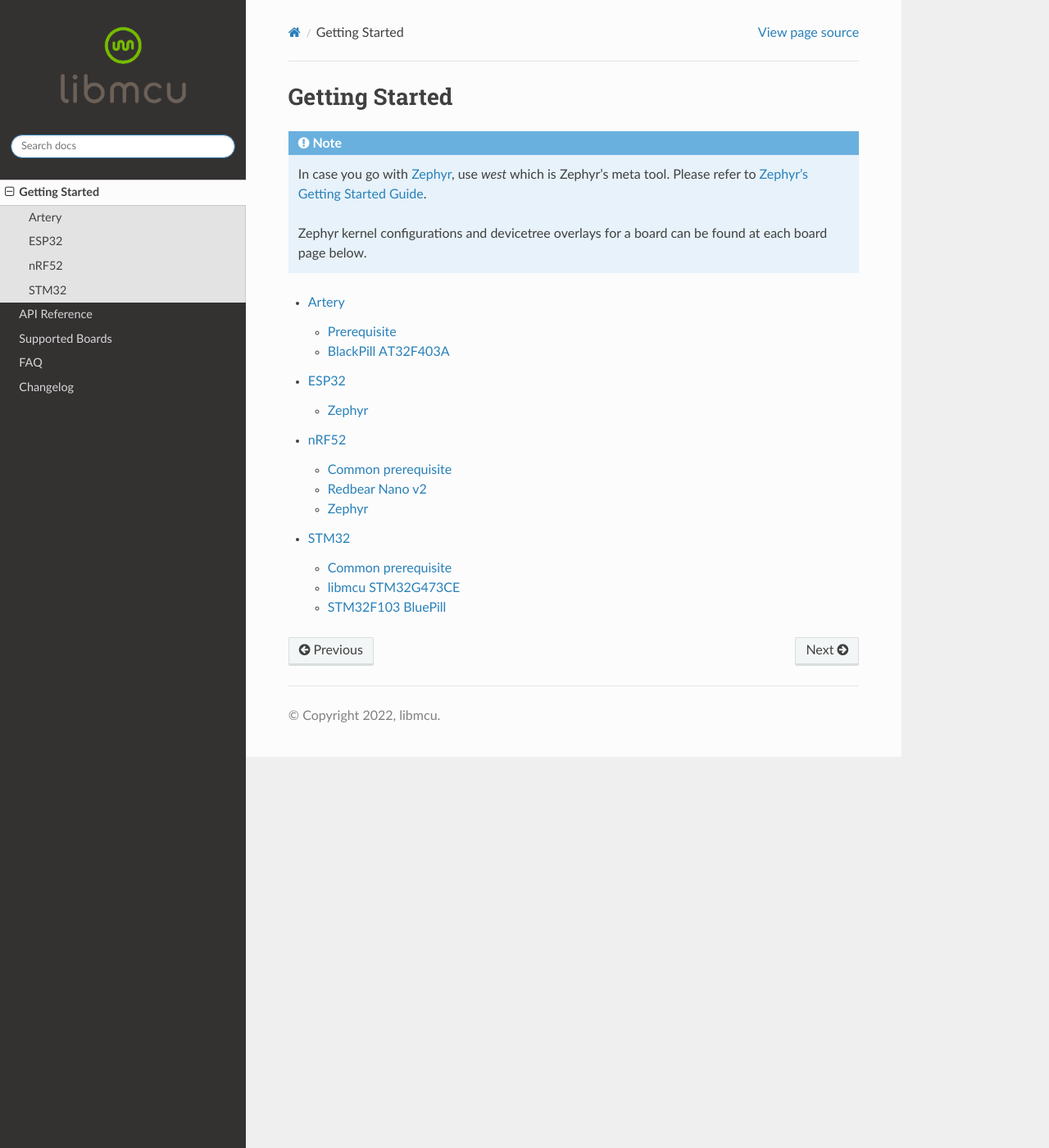
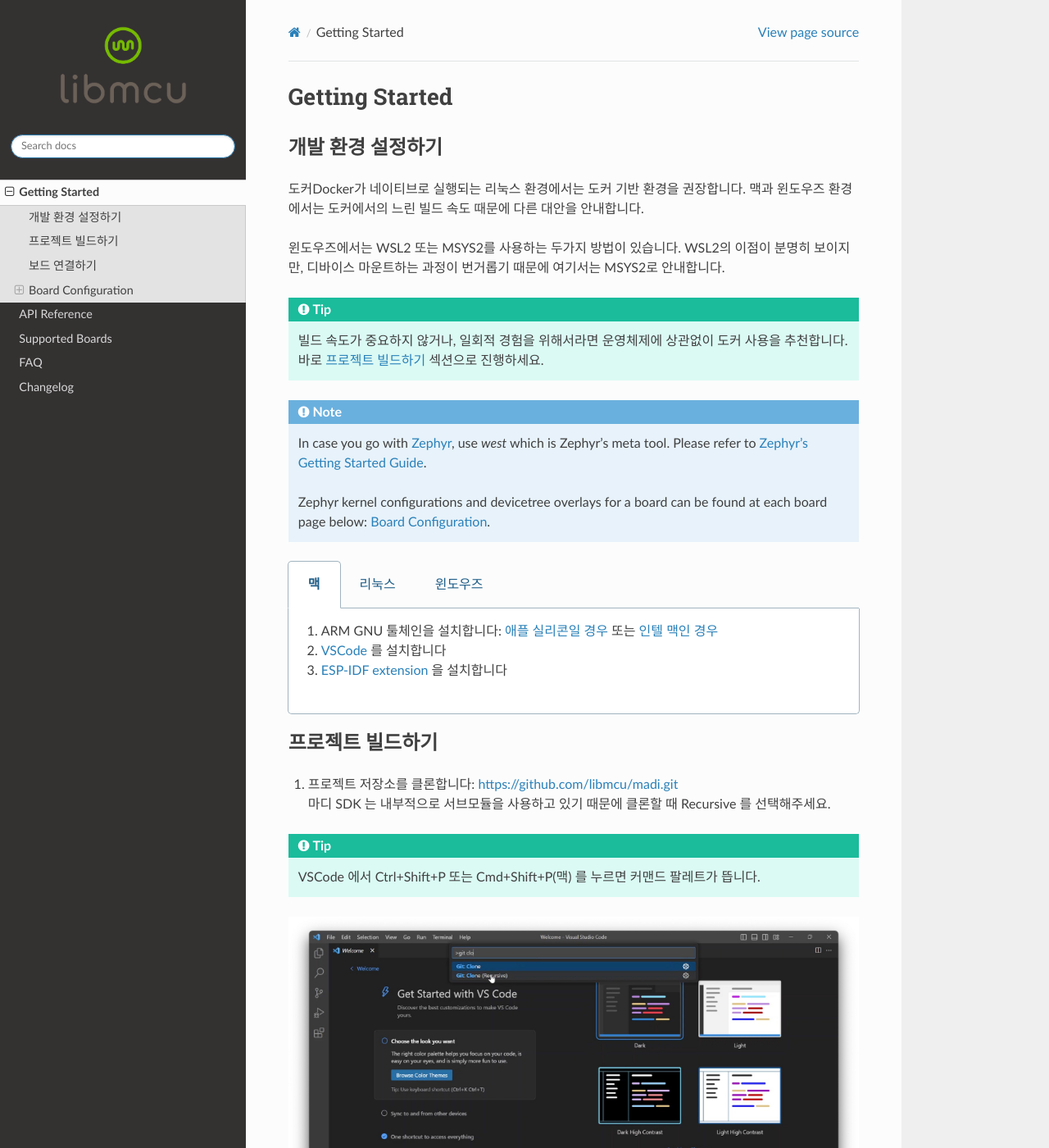
Before and after one commit to libmcu/old_docs, a Sphinx documentation site: the page built from sphinx/quickstart/index.rst, in a window 1280 px wide and 1400 px high. Shown: the whole window at 82% size. Built offline with Sphinx 7.4.7 and the Read the Docs theme 2.0.0, drawn with Linux system fonts in a browser that asks for light colours; some of the changed text lies outside the part shown.

Commit message:
Add sphinx tab extension

```diff
--- a/sphinx/conf.py
+++ b/sphinx/conf.py
@@ -40,6 +40,7 @@
     'sphinx.ext.todo',
     'sphinxcontrib.plantuml',
     'sphinx_collapse',
+    'sphinx_tabs.tabs',
 ]
 
 # Add any paths that contain templates here, relative to this directory.
--- a/sphinx/quickstart/index.rst
+++ b/sphinx/quickstart/index.rst
@@ -1,5 +1,20 @@
 Getting Started
 ===============
+
+개발 환경 설정하기
+------------------
+
+도커Docker가 네이티브로 실행되는 리눅스 환경에서는 도커 기반 환경을 권장합니다.
+맥과 윈도우즈 환경에서는 도커에서의 느린 빌드 속도 때문에 다른 대안을
+안내합니다.
+
+윈도우즈에서는 WSL2 또는 MSYS2를 사용하는 두가지 방법이 있습니다. WSL2의 이점이
+분명히 보이지만, 디바이스 마운트하는 과정이 번거롭기 때문에 여기서는 MSYS2로
+안내합니다.
+
+.. tip::
+   빌드 속도가 중요하지 않거나, 일회적 경험을 위해서라면 운영체제에 상관없이
+   도커 사용을 추천합니다. 바로 `프로젝트 빌드하기`_ 섹션으로 진행하세요.
 
 .. note::
    In case you go with `Zephyr <https://zephyrproject.org/>`__, use `west`
@@ -7,7 +22,65 @@
    <https://docs.zephyrproject.org/latest/develop/getting_started/index.html>`__.
 
    Zephyr kernel configurations and devicetree overlays for a board can be
-   found at each board page below.
+   found at each board page below: `Board Configuration`_.
+
+.. tabs::
+   .. tab:: 맥
+      1. ARM GNU 툴체인을 설치합니다: `애플 실리콘일 경우 <https://developer.arm.com/-/media/Files/downloads/gnu/12.2.rel1/binrel/arm-gnu-toolchain-12.2.rel1-darwin-arm64-arm-none-eabi.pkg>`_ 또는 `인텔 맥인 경우 <https://developer.arm.com/-/media/Files/downloads/gnu/12.2.rel1/binrel/arm-gnu-toolchain-12.2.rel1-darwin-x86_64-arm-none-eabi.pkg>`_
+      2. `VSCode <https://code.visualstudio.com/>`_ 를 설치합니다
+      3. `ESP-IDF extension <https://marketplace.visualstudio.com/items?itemName=espressif.esp-idf-extension>`_ 을 설치합니다
+   .. tab:: 리눅스
+      1. `Docker <https://www.docker.com/>`_ 를 설치합니다
+      2. `VSCode <https://code.visualstudio.com/>`_ 를 설치합니다
+   .. tab:: 윈도우즈
+      1. `Git <https://git-scm.com/downloads>`_ 을 설치합니다
+      2. `MSYS2 <https://www.msys2.org>`_ 를 설치합니다
+      3. 필요한 툴을 설치합니다: `pacman -Syu && pacman -S mingw-w64-x86_64-make mingw-w64-x86_64-cmake mingw-w64-x86_64-arm-none-eabi-toolchain ninja mingw-w64-x86_64-dfu-util`
+      4. 윈도우즈 환경변수 PATH에 다음을 추가합니다: C:\\msys64\\mingw64\\bin, C:\\msys64\\usr\\bin
+      5. `VSCode <https://code.visualstudio.com/>`_ 를 설치합니다
+
+      `영상 가이드 <https://youtu.be/pbw4R4dBoak>`_ 를 참고하세요.
+
+프로젝트 빌드하기
+-----------------
+
+1. | 프로젝트 저장소를 클론합니다: https://github.com/libmcu/madi.git
+   | 마디 SDK 는 내부적으로 서브모듈을 사용하고 있기 때문에 클론할 때 Recursive 를 선택해주세요.
+
+.. tip:: VSCode 에서 Ctrl+Shift+P 또는 Cmd+Shift+P(맥) 를 누르면 커맨드 팔레트가 뜹니다.
+
+.. image:: vscode_clone.jpg
+.. image:: vscode_clone_madi.jpg
+
+2. 클론이 완료된 뒤 창 우측하단에 확장 프로그램 설치 팝업이 뜨면 설치를 진행합니다.
+
+.. image:: vscode_ext.jpg
+
+3. | 도커를 사용한다면 아래 스크린샷처럼 "Reopen in Container" 버튼을 클릭합니다.
+   | 도커를 사용하지 않는 경우 무시합니다.
+
+.. image:: vscode_devcontainer.jpg
+
+4. | 프로젝트 로딩이 완료되면 최하단 툴바에 CMake 관련 메뉴들이 생성됩니다.
+   | Preset 설정 버튼을 눌러 타겟보드를 지정하고, 그 오른쪽에 있는 타겟 버튼을 눌러 빌드 타겟을 선택합니다.
+   | 그리고 Preset 설정 버튼 오른쪽에 있는 Build 버튼을 누르면 빌드가 시작됩니다.
+
+.. image:: vscode_preset.jpg
+.. image:: vscode_target.jpg
+
+보드 연결하기
+-------------
+
+아래 이미지처럼 USB Type-C 케이블로 마디보드와 컴퓨터를 연결합니다.
+
+.. image:: madi_usb.jpg
+
+확장 커넥터 또는 디버거를 사용할 경우 아래 이미지처럼 연결합니다.
+
+.. image:: madi_usb_con.jpg
+
+Board Configuration
+-------------------
 
 .. toctree::
    :maxdepth: 2
```
Also changed, not shown: sphinx/quickstart/esp32.md (+1 -1 lines), sphinx/quickstart/stm32.md (+0 -8 lines), sphinx/quickstart/madi_usb.jpg (added), sphinx/quickstart/madi_usb_con.jpg (added), sphinx/quickstart/vscode_clone.jpg (added), sphinx/quickstart/vscode_clone_madi.jpg (added), sphinx/quickstart/vscode_devcontainer.jpg (added), sphinx/quickstart/vscode_ext.jpg (added), sphinx/quickstart/vscode_preset.jpg (added), sphinx/quickstart/vscode_target.jpg (added), 1 other file.
